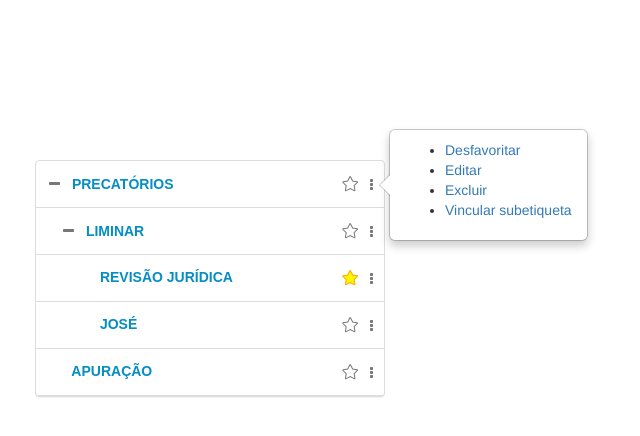
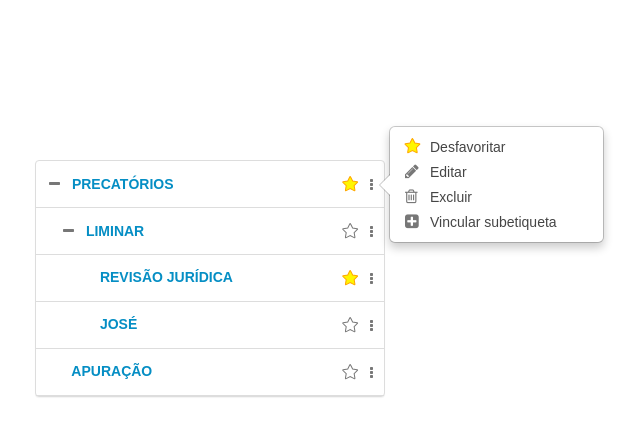
Before and after one commit to NayraCruz/NC-BootstrapTreeview, a plain HTML site: page index.html in a window 1280 px wide. Both pictures are taken after a click on the button 421 px from the left and 184 px from the top of the page. Shown: the whole page, without its empty margins (50-690 px from the left). Drawn offline with nearby package versions, Linux system fonts and the light colour scheme.

Commit message:
Finalizado o estilo e comportamento do popover

```diff
--- a/css/treeview.css
+++ b/css/treeview.css
@@ -75,15 +75,61 @@
 	vertical-align: middle;
 }
 
-.treeview .fa-star {
+.treeview .fa-star, ul.acoesPopover .fa-star {
 	font-size: 16px;
 	color: #fff;
 	-webkit-text-stroke-width: 1px;
   -webkit-text-stroke-color: #777;
 }
 
-.treeview .fa-star.marcado {
+.treeview .fa-star.marcado, ul.acoesPopover .fa-star.marcado {
 	color: #fff600;
 	-webkit-text-stroke-width: 1px;
   -webkit-text-stroke-color: #ffa500;
 }
+
+.popover.treeviewIn {
+	width: 100%;
+	max-width: 215px;
+}
+
+ul.acoesPopover {
+	list-style: none;
+	margin: 0px;
+	padding: 0px;
+}
+
+ul.acoesPopover li {
+  margin-bottom: 5px;
+}
+
+ul.acoesPopover li:hover {
+	background-color: #efefef;
+  border-radius: 4px;
+}
+
+ul.acoesPopover li:last-child {
+	margin-bottom: 0px;
+}
+
+ul.acoesPopover a {
+	color: #454545;
+	font-size: 14px;
+	font-family: Arial,sans-serif;
+	text-decoration: none;
+	display: block;
+}
+
+ul.acoesPopover a:hover {
+	color: #0084AC;
+}
+
+ul.acoesPopover i {
+	color: #777;
+	font-size: 16px;
+	width: 25px;
+}
+
+ul.acoesPopover i:hover {
+
+}
--- a/index.html
+++ b/index.html
@@ -33,17 +33,17 @@
             <ul>
               <li>
                 <span class="item">
-                  <button class="openClose smoothHover left"><i class="fa fa-minus"></i></button>
+                  <button class="openClose smoothHover left"><i class="fa fa-minus" aria-hidden="true"></i></button>
                   PRECATÓRIOS
                   <span class="opcoes">
-                    <button class="votacao" title="Marcar como favorito"><i class="fa fa-star"></i></button>
-                    <button class="acoes" data-toggle="popover"
+                    <button class="votacao" title="Marcar como favorito"><i class="fa fa-star marcado" aria-hidden="true"></i></button>
+                    <button class="acoes" title="Ações para esta etiqueta" data-toggle="popover"
                     data-content="
                       <ul class='acoesPopover'>
-                        <li><a href='#' role='button'>Desfavoritar</a></li>
-                        <li><a href='#' role='button'>Editar</a></li>
-                        <li><a href='#' role='button'>Excluir</a></li>
-                        <li><a href='#' role='button'>Vincular subetiqueta</a></li>
+                        <li><a href='#' role='button' title='Desfavoritar'><i class='fa fa-star marcado' aria-hidden='true'></i>Desfavoritar</a></li>
+                        <li><a href='#' role='button' title='Editar'><i class='fa fa-pencil' aria-hidden='true'></i>Editar</a></li>
+                        <li><a href='#' role='button' title='Excluir'><i class='fa fa-trash-o' aria-hidden='true'></i>Excluir</a></li>
+                        <li><a href='#' role='button' title='Vincular subetiqueta'><i class='fa fa-plus-square' aria-hidden='true'></i>Vincular subetiqueta</a></li>
                       </ul>
                     "
                     data-html="true"><i class="fa fa-ellipsis-v"></i></button>
@@ -58,7 +58,15 @@
                       LIMINAR
                       <span class="opcoes">
                         <button class="votacao" title="Marcar como favorito"><i class="fa fa-star"></i></button>
-                        <button class="acoes" data-toggle="popover" data-content="Ações para esta etiqueta"><i class="fa fa-ellipsis-v"></i></button>
+                        <button class="acoes" title="Ações para esta etiqueta" data-toggle="popover" data-content="
+                      <ul class='acoesPopover'>
+                        <li><a href='#' role='button' title='Favoritar'><i class='fa fa-star' aria-hidden='true'></i>Favoritar</a></li>
+                        <li><a href='#' role='button' title='Editar'><i class='fa fa-pencil' aria-hidden='true'></i>Editar</a></li>
+                        <li><a href='#' role='button' title='Excluir'><i class='fa fa-trash-o' aria-hidden='true'></i>Excluir</a></li>
+                        <li><a href='#' role='button' title='Vincular subetiqueta'><i class='fa fa-plus-square' aria-hidden='true'></i>Vincular subetiqueta</a></li>
+                      </ul>
+                    "
+                    data-html="true"><i class="fa fa-ellipsis-v"></i></button>
                       </span>
                     </span>
 
@@ -71,7 +79,15 @@
                           REVISÃO JURÍDICA
                           <span class="opcoes">
                             <button class="votacao" title="Marcado como favorito"><i class="fa fa-star marcado"></i></button>
-                            <button class="acoes" data-toggle="popover" data-content="Ações para esta etiqueta"><i class="fa fa-ellipsis-v"></i></button>
+                            <button class="acoes" title="Ações para esta etiqueta" data-toggle="popover" data-content="
+                      <ul class='acoesPopover'>
+                        <li><a href='#' role='button' title='Desfavoritar'><i class='fa fa-star marcado' aria-hidden='true'></i>Desfavoritar</a></li>
+                        <li><a href='#' role='button' title='Editar'><i class='fa fa-pencil' aria-hidden='true'></i>Editar</a></li>
+                        <li><a href='#' role='button' title='Excluir'><i class='fa fa-trash-o' aria-hidden='true'></i>Excluir</a></li>
+                        <li><a href='#' role='button' title='Vincular subetiqueta'><i class='fa fa-plus-square' aria-hidden='true'></i>Vincular subetiqueta</a></li>
+                      </ul>
+                    "
+                    data-html="true"><i class="fa fa-ellipsis-v"></i></button>
                           </span>
                         </span>
                       </li>
@@ -84,7 +100,15 @@
                           JOSÉ
                           <span class="opcoes">
                             <button class="votacao" title="Marcar como favorito"><i class="fa fa-star"></i></button>
-                            <button class="acoes" data-toggle="popover" data-content="Ações para esta etiqueta"><i class="fa fa-ellipsis-v"></i></button>
+                            <button class="acoes" title="Ações para esta etiqueta" data-toggle="popover" data-content="
+                      <ul class='acoesPopover'>
+                        <li><a href='#' role='button' title='Favoritar'><i class='fa fa-star' aria-hidden='true'></i>Favoritar</a></li>
+                        <li><a href='#' role='button' title='Editar'><i class='fa fa-pencil' aria-hidden='true'></i>Editar</a></li>
+                        <li><a href='#' role='button' title='Excluir'><i class='fa fa-trash-o' aria-hidden='true'></i>Excluir</a></li>
+                        <li><a href='#' role='button' title='Vincular subetiqueta'><i class='fa fa-plus-square' aria-hidden='true'></i>Vincular subetiqueta</a></li>
+                      </ul>
+                    "
+                    data-html="true"><i class="fa fa-ellipsis-v"></i></button>
                           </span>
                         </span>
                       </li>
@@ -99,7 +123,15 @@
                   APURAÇÃO
                   <span class="opcoes">
                     <button class="votacao" title="Marcar como favorito"><i class="fa fa-star"></i></button>
-                    <button class="acoes" data-toggle="popover" data-content="Ações para esta etiqueta"><i class="fa fa-ellipsis-v"></i></button>
+                    <button class="acoes" title="Ações para esta etiqueta" data-toggle="popover" data-content="
+                      <ul class='acoesPopover'>
+                        <li><a href='#' role='button' title='Favoritar'><i class='fa fa-star' aria-hidden='true'></i>Favoritar</a></li>
+                        <li><a href='#' role='button' title='Editar'><i class='fa fa-pencil' aria-hidden='true'></i>Editar</a></li>
+                        <li><a href='#' role='button' title='Excluir'><i class='fa fa-trash-o' aria-hidden='true'></i>Excluir</a></li>
+                        <li><a href='#' role='button' title='Vincular subetiqueta'><i class='fa fa-plus-square' aria-hidden='true'></i>Vincular subetiqueta</a></li>
+                      </ul>
+                    "
+                    data-html="true"><i class="fa fa-ellipsis-v"></i></button>
                   </span>
                 </span>
               </li>
--- a/js/treeview.js
+++ b/js/treeview.js
@@ -21,13 +21,15 @@ $(document).ready( function () {
 			Ações da etiqueta - bootstrap popover
 	------------------------------------------- */
 	$( function () {
-		$('[data-toggle="popover"]').popover({
+		var popover = $('[data-toggle="popover"]');
+		popover.popover({
 			placement : 'auto right',
 			trigger: 'manual',
-			container: 'body',
+			template: '<div class="popover treeviewIn" role="tooltip"><div class="arrow"></div><h3 class="popover-title"></h3><div class="popover-content"></div></div>',
+			selector: true
 		}).click(function(e) {
-			$(this).popover('toggle');
-			$('[data-toggle="popover"]').not($(this)).popover('hide');
+			$(this).popover('show');
+			popover.not($(this)).popover('hide');
 		});
 	});
 
```
